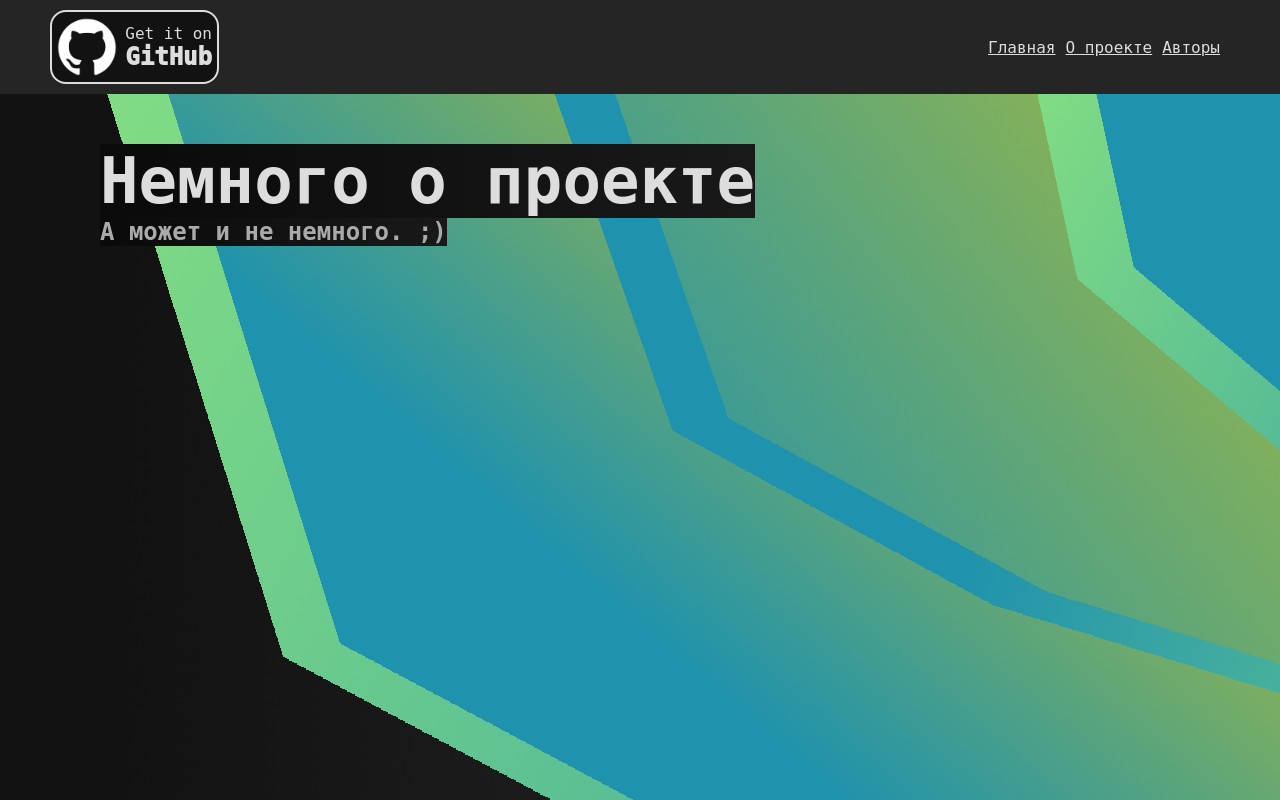
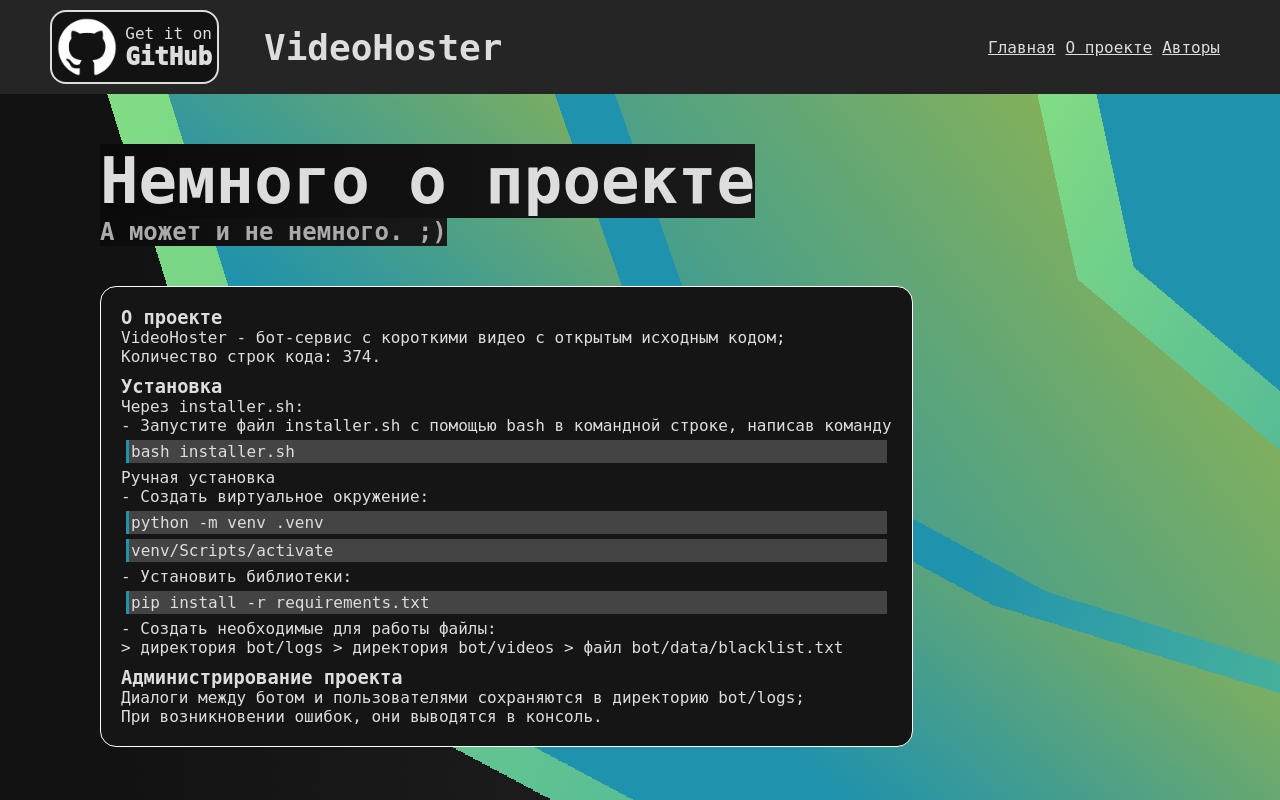
Before and after one commit to SMS-message/WEBProject, a Flask app: page /about in a window 1280 px wide. Run offline with Flask 3, Linux system fonts and the light colour scheme.

Commit message:
Перенёс README.md на сайт

```diff
--- a/site/static/css/style.css
+++ b/site/static/css/style.css
@@ -25,6 +25,11 @@
 
     padding: 10px 50px 10px 50px;
     background-color: #252525;
+}
+
+#leftDiv {
+    display: flex;
+    flex-direction: row;
 }
 
 #gitHubDiv {
@@ -61,6 +66,18 @@
 
     font-weight: 1000;
     font-size: 24px;
+}
+
+#nameDiv {
+    display: flex;
+    justify-content: space-between;
+    align-items: center;
+
+    margin: 0 0 0 40px;
+    padding: 5px;
+    transition: all 200ms;
+    font-size: 36px;
+    font-weight: 850;
 }
 
 #linksDiv {
@@ -128,3 +145,24 @@
 #descriptionDiv > div {
     width: min(30vw);
 }
+
+#infoDiv {
+    width: fit-content;
+
+    border: 1px solid #FFFFFF;
+    border-radius: 16px;
+    background: #151515;
+    margin: 40px 0 0 0;
+    padding: 10px;
+}
+
+.paraDiv {
+    margin: 10px;
+}
+
+.commandLine {
+    border-left: 3px solid #1F92AD;
+    background: #444444;
+    padding: 2px;
+    margin: 5px;
+}
--- a/site/templates/about.html
+++ b/site/templates/about.html
@@ -2,4 +2,35 @@
 {% block content%}
 <h1>Немного о проекте</h1>
 <h2>А может и не немного. ;)</h2>
+<div id="infoDiv">
+    <div class="paraDiv">
+        <h3>О проекте</h3>
+        <p>VideoHoster - бот-сервис с короткими видео с открытым исходным кодом;</p>
+        <p>Количество строк кода: 374.</p>
+    </div>
+    <div class="paraDiv">
+        <h3>Установка</h3>
+        <p>Через installer.sh:</p>
+        <p>- Запустите файл installer.sh с помощью bash в командной строке, написав команду</p>
+        <p class="commandLine">bash installer.sh</p>
+        <p>Ручная установка</p>
+        <p>- Создать виртуальное окружение:</p>
+        <p class="commandLine">python -m venv .venv</p>
+        <p class="commandLine">venv/Scripts/activate</p>
+        <p>- Установить библиотеки:</p>
+        <p class="commandLine">pip install -r requirements.txt</p>
+        <p>- Создать необходимые для работы файлы:</p>
+        <p>
+            > директория bot/logs
+            > директория bot/videos
+            > файл bot/data/blacklist.txt
+        </p>
+
+    </div>
+    <div class="paraDiv">
+        <h3>Администрирование проекта</h3>
+        <p>Диалоги между ботом и пользователями сохраняются в директорию bot/logs;</p>
+        <p>При возникновении ошибок, они выводятся в консоль.</p>
+    </div>
+</div>
 {% endblock %}
--- a/site/templates/base.html
+++ b/site/templates/base.html
@@ -8,12 +8,15 @@
 </head>
 <body>
 <div id="headerDiv">
-    <div id="gitHubDiv">
-        <img src="static/img/github_dark.png" alt="" width="60" height="60">
-        <div>
-            <p>Get it on</p>
-            <button id="gitHubBtn">GitHub</button>
+    <div id="leftDiv">
+        <div id="gitHubDiv">
+            <img src="static/img/github_dark.png" alt="" width="60" height="60">
+            <div>
+                <p>Get it on</p>
+                <button id="gitHubBtn">GitHub</button>
+            </div>
         </div>
+        <div id="nameDiv">VideoHoster</div>
     </div>
     <div id="linksDiv">
         <a href="/index">Главная</a>
```
Also changed, not shown: site/templates/authors.html (+7 -0 lines), README.md.
